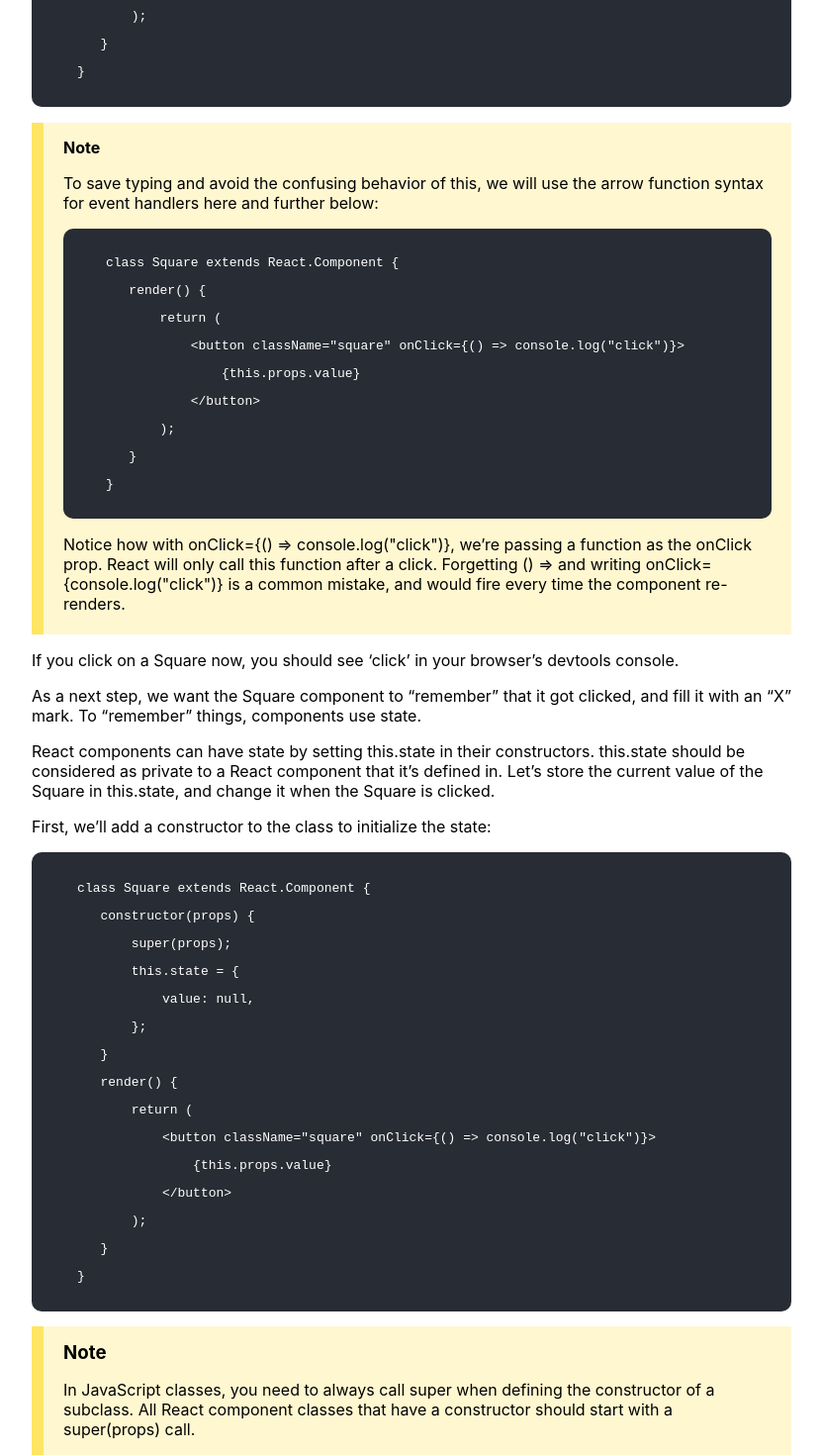
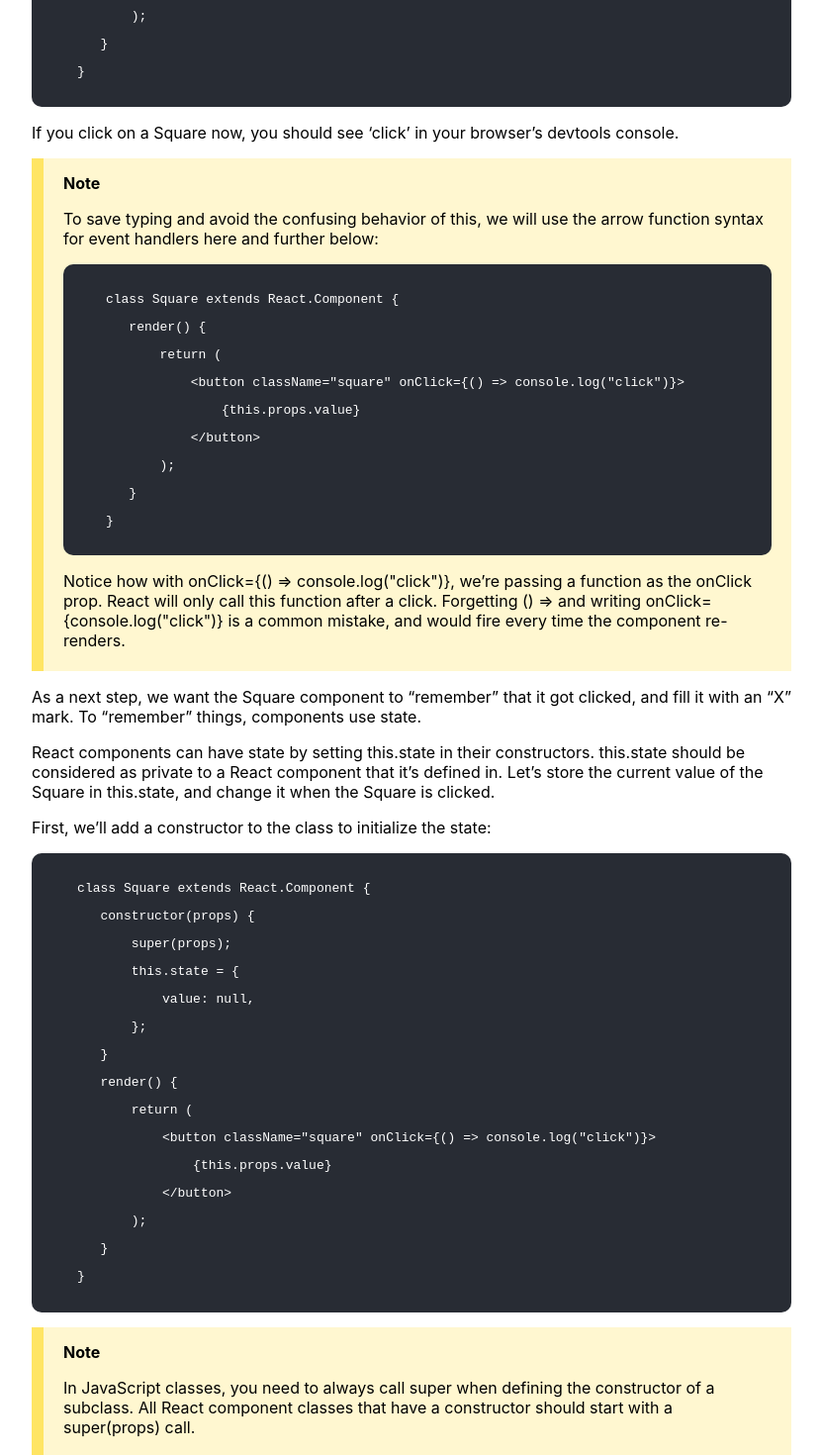
Before and after one commit to dileepbhupathi/React-app, a React (Create React App) app: page /tutorial in a window 1280 px wide. Shown: the part 5580-7050 px from the top of the page at 99% size, without its empty margins (32-863 px from the left). Built offline with nearby package versions, Linux system fonts and the light colour scheme.

Commit message:
gave unique variable names to tips WRT description in tutorial content data and done changes acc in tutorial content component

```diff
--- a/src/components/views/Constants/TutorialData/TutorialContentData/TutorialContent.js
+++ b/src/components/views/Constants/TutorialData/TutorialContentData/TutorialContent.js
@@ -190,9 +190,9 @@ export const TutorialContentData = [
             '}'
         ],
         description1 : 'If you click on a Square now, you should see ‘click’ in your browser’s devtools console.',
-        tipheader  : 'Note',
-        tipdescription : 'To save typing and avoid the confusing behavior of this, we will use the arrow function syntax for event handlers here and further below:',
-        tipcode : [
+        tipheader1  : 'Note',
+        tipdescription1 : 'To save typing and avoid the confusing behavior of this, we will use the arrow function syntax for event handlers here and further below:',
+        tipcode1 : [
             'class Square extends React.Component {',
             '   render() {',
             '       return (',
@@ -203,7 +203,7 @@ export const TutorialContentData = [
             '   }',
             '}'
         ],
-        tipdescription1 : 'Notice how with onClick={() => console.log("click")}, we’re passing a function as the onClick prop. React will only call this function after a click. Forgetting () => and writing onClick={console.log("click")} is a common mistake, and would fire every time the component re-renders.',
+        tipdescription1a : 'Notice how with onClick={() => console.log("click")}, we’re passing a function as the onClick prop. React will only call this function after a click. Forgetting () => and writing onClick={console.log("click")} is a common mistake, and would fire every time the component re-renders.',
         description2 : 'As a next step, we want the Square component to “remember” that it got clicked, and fill it with an “X” mark. To “remember” things, components use state.',
         description3 : 'React components can have state by setting this.state in their constructors. this.state should be considered as private to a React component that it’s defined in. Let’s store the current value of the Square in this.state, and change it when the Square is clicked.',
         description4 : 'First, we’ll add a constructor to the class to initialize the state:',
@@ -224,8 +224,8 @@ export const TutorialContentData = [
             '   }',
             '}'
         ],
-        tipHeader : 'Note',
-        tipDescription : 'In JavaScript classes, you need to always call super when defining the constructor of a subclass. All React component classes that have a constructor should start with a super(props) call.',
+        tipheader4 : 'Note',
+        tipdescription4 : 'In JavaScript classes, you need to always call super when defining the constructor of a subclass. All React component classes that have a constructor should start with a super(props) call.',
         description5 : 'Now we’ll change the Square’s render method to display the current state’s value when clicked:',
         Ulist2 : [
             'Replace this.props.value with this.state.value inside the <button> tag.',
@@ -333,8 +333,8 @@ export const TutorialContentData = [
             '   );',
             '}'
         ],
-        tipheader : 'Note',
-        tipdescription : 'We split the returned element into multiple lines for readability, and added parentheses so that JavaScript doesn’t insert a semicolon after return and break our code.',
+        tipheader10 : 'Note',
+        tipdescription10 : 'We split the returned element into multiple lines for readability, and added parentheses so that JavaScript doesn’t insert a semicolon after return and break our code.',
         description11 : 'Now we’re passing down two props from Board to Square: value and onClick. The onClick prop is a function that Square can call when clicked. We’ll make the following changes to Square:',
         Ulist3 : [
             'Replace this.state.value with this.props.value in Square’s render method',
@@ -364,8 +364,8 @@ export const TutorialContentData = [
             '4. Since the Board passed onClick={() => this.handleClick(i)} to Square, the Square calls the Board’s handleClick(i) when clicked.',
             '5. We have not defined the handleClick() method yet, so our code crashes. If you click a square now, you should see a red error screen saying something like “this.handleClick is not a function”.'
         ],
-        tipHeader : 'Note',
-        tipDescription : 'The DOM <button> element’s onClick attribute has a special meaning to React because it is a built-in component. For custom components like Square, the naming is up to you. We could give any name to the Square’s onClick prop or Board’s handleClick method, and the code would work the same. In React, it’s conventional to use on[Event] names for props which represent events and handle[Event] for the methods which handle the events.',
+        tipHeader13 : 'Note',
+        tipDescription13 : 'The DOM <button> element’s onClick attribute has a special meaning to React because it is a built-in component. For custom components like Square, the naming is up to you. We could give any name to the Square’s onClick prop or Board’s handleClick method, and the code would work the same. In React, it’s conventional to use on[Event] names for props which represent events and handle[Event] for the methods which handle the events.',
         description14 : 'When we try to click a Square, we should get an error because we haven’t defined handleClick yet. We’ll now add handleClick to the Board class:',
         code14 : [
             'class Board extends React.Component {',
@@ -464,8 +464,8 @@ export const TutorialContentData = [
         ],
         description3 : 'We have changed this.props to props both times it appears.',
         header3 : 'View the full code at this point',
-        tipheader : 'Note',
-        tipdescription : 'When we modified the Square to be a function component, we also changed onClick={() => this.props.onClick()} to a shorter onClick={props.onClick} (note the lack of parentheses on both sides).'
+        tipheader3 : 'Note',
+        tipdescription3 : 'When we modified the Square to be a function component, we also changed onClick={() => this.props.onClick()} to a shorter onClick={props.onClick} (note the lack of parentheses on both sides).'
     },
     {
         id : 19,
@@ -813,8 +813,8 @@ export const TutorialContentData = [
             "   });",
             " }",
         ],
-        tipheader : 'Note',
-        tipdescription : 'Unlike the array push() method you might be more familiar with, the concat() method doesn’t mutate the original array, so we prefer it.',
+        tipheader7 : 'Note',
+        tipdescription7 : 'Unlike the array push() method you might be more familiar with, the concat() method doesn’t mutate the original array, so we prefer it.',
         description8 : 'At this point, the Board component only needs the renderSquare and render methods. The game’s state and the handleClick method should be in the Game component.',
         header3 : 'View the full code at this point'
     },
--- a/src/components/views/TutorialComponent/TutorialContentComponent/TutorialContent.js
+++ b/src/components/views/TutorialComponent/TutorialContentComponent/TutorialContent.js
@@ -8,12 +8,11 @@ import { TutorialHeader } from "../TutorialHeaderComponent/TutorialHeader";
 
 export const TutorialContent = () => {
   const [isActive, setIsActive] = useState(false);
+
   function toggle() {
-    // if (isActive === i){
-    //     setIsActive(null)
-    // }
     setIsActive(!isActive);
   }
+
   return (
     <div>
       <div className="docs-content-container">
@@ -32,14 +31,6 @@ export const TutorialContent = () => {
                   ))}
                 </code>
               ) : null}
-
-              {/* {item.code21 ? (
-                <code className="tutorial-content-code-container">
-                  {item.code21.map((code) => (
-                    <pre>{code}</pre>
-                  ))}
-                </code>
-              ) : null} */}
 
               {item.Ulist4 ? (
                 <>
@@ -103,20 +94,27 @@ export const TutorialContent = () => {
                 <div className="doc-content-tip-container">
                   <h4>{item.tipheader}</h4>
                   <p>{item.tipdescription}</p>
-                  {item.tipcode ? (
-                    <code className="tutorial-content-code-container">
-                      {item.tipcode.map((tipcode) => (
-                        <pre>{tipcode}</pre>
-                      ))}
-                    </code>
-                  ) : null}
-                  {item.tipdescription1 ? <p>{item.tipdescription1}</p> : null}
                 </div>
               ) : null}
 
               {item.srcfile2 ? <img src={item.srcfile2} alt="" /> : null}
 
               {item.description1 ? <p>{item.description1}</p> : null}
+
+              {item.tipheader1 ? (
+                <div className="doc-content-tip-container">
+                  <h4>{item.tipheader1}</h4>
+                  <p>{item.tipdescription1}</p>
+                  {item.tipcode1 ? (
+                    <code className="tutorial-content-code-container">
+                      {item.tipcode1.map((tipcode) => (
+                        <pre>{tipcode}</pre>
+                      ))}
+                    </code>
+                  ) : null}
+                  {item.tipdescription1a ? <p>{item.tipdescription1a}</p> : null}
+                </div>
+              ) : null}
 
               {item.code1 ? (
                 <code className="tutorial-content-code-container">
@@ -134,40 +132,6 @@ export const TutorialContent = () => {
                 </code>
               ) : null}
 
-              {/* {item.code15 ? (
-                <code className="tutorial-content-code-container">
-                  {item.code15.map((code) => (
-                    <pre>{code}</pre>
-                  ))}
-                </code>
-              ) : null}
-
-              {item.code17 ? (
-                <code className="tutorial-content-code-container">
-                  {item.code17.map((code) => (
-                    <pre>{code}</pre>
-                  ))}
-                </code>
-              ) : null}
-
-              {item.Ulist ? (
-                <>
-                  {item.Ulist.map((each) => (
-                    <ul>
-                      <li>{each}</li>
-                    </ul>
-                  ))}
-                </>
-              ) : null}
-
-              {item.code35 ? (
-                <code className="tutorial-content-code-container">
-                  {item.code35.map((code) => (
-                    <pre>{code}</pre>
-                  ))}
-                </code>
-              ) : null} */}
-
               {item.description2 ? <p>{item.description2}</p> : null}
 
               {item.code2 ? (
@@ -177,54 +141,6 @@ export const TutorialContent = () => {
                   ))}
                 </code>
               ) : null}
-
-              {/* {item.code16 ? (
-                <code className="tutorial-content-code-container">
-                  {item.code16.map((code) => (
-                    <pre>{code}</pre>
-                  ))}
-                </code>
-              ) : null}
-
-              {item.code18 ? (
-                <code className="tutorial-content-code-container">
-                  {item.code18.map((code) => (
-                    <pre>{code}</pre>
-                  ))}
-                </code>
-              ) : null}
-
-              {item.code22 ? (
-                <code className="tutorial-content-code-container">
-                  {item.code22.map((code) => (
-                    <pre>{code}</pre>
-                  ))}
-                </code>
-              ) : null}
-
-              {item.code24 ? (
-                <code className="tutorial-content-code-container">
-                  {item.code24.map((code) => (
-                    <pre>{code}</pre>
-                  ))}
-                </code>
-              ) : null}
-
-              {item.code25 ? (
-                <code className="tutorial-content-code-container">
-                  {item.code25.map((code) => (
-                    <pre>{code}</pre>
-                  ))}
-                </code>
-              ) : null}
-
-              {item.code30 ? (
-                <code className="tutorial-content-code-container">
-                  {item.code30.map((code) => (
-                    <pre>{code}</pre>
-                  ))}
-                </code>
-              ) : null} */}
 
               {item.Olist ? (
                 <>
@@ -247,6 +163,14 @@ export const TutorialContent = () => {
               ) : null}
 
               {item.description3 ? <p>{item.description3}</p> : null}
+
+              {item.tipheader3 ? (
+                <div className="doc-content-tip-container">
+                  <h4>{item.tipheader3}</h4>
+                  <p>{item.tipdescription3}</p>
+                </div>
+              ) : null}
+
               {item.code3 ? (
                 <code className="tutorial-content-code-container">
                   {item.code3.map((code) => (
@@ -254,38 +178,6 @@ export const TutorialContent = () => {
                   ))}
                 </code>
               ) : null}
-
-              {/* {item.code7 ? (
-                <code className="tutorial-content-code-container">
-                  {item.code7.map((code) => (
-                    <pre>{code}</pre>
-                  ))}
-                </code>
-              ) : null}
-
-              {item.code23 ? (
-                <code className="tutorial-content-code-container">
-                  {item.code23.map((code) => (
-                    <pre>{code}</pre>
-                  ))}
-                </code>
-              ) : null}
-
-              {item.code32 ? (
-                <code className="tutorial-content-code-container">
-                  {item.code32.map((code) => (
-                    <pre>{code}</pre>
-                  ))}
-                </code>
-              ) : null}
-
-              {item.code36 ? (
-                <code className="tutorial-content-code-container">
-                  {item.code36.map((code) => (
-                    <pre>{code}</pre>
-                  ))}
-                </code>
-              ) : null} */}
 
               {item.Olist2 ? (
                 <>
@@ -316,68 +208,13 @@ export const TutorialContent = () => {
                 </code>
               ) : null}
 
-              {/* {item.code5 ? (
-                <code className="tutorial-content-code-container">
-                  {item.code5.map((code) => (
-                    <pre>{code}</pre>
-                  ))}
-                </code>
+{item.tipheader4 ? (
+                <div className="doc-content-tip-container">
+                  <h4>{item.tipheader4}</h4>
+                  <p>{item.tipdescription4}</p>
+                </div>
               ) : null}
 
-              {item.code8 ? (
-                <code className="tutorial-content-code-container">
-                  {item.code8.map((code) => (
-                    <pre>{code}</pre>
-                  ))}
-                </code>
-              ) : null}
-
-              {item.code19 ? (
-                <code className="tutorial-content-code-container">
-                  {item.code19.map((code) => (
-                    <pre>{code}</pre>
-                  ))}
-                </code>
-              ) : null}
-
-              {item.code26 ? (
-                <code className="tutorial-content-code-container">
-                  {item.code26.map((code) => (
-                    <pre>{code}</pre>
-                  ))}
-                </code>
-              ) : null}
-
-              {item.code31 ? (
-                <code className="tutorial-content-code-container">
-                  {item.code31.map((code) => (
-                    <pre>{code}</pre>
-                  ))}
-                </code>
-              ) : null}
-
-              {item.code33 ? (
-                <code className="tutorial-content-code-container">
-                  {item.code33.map((code) => (
-                    <pre>{code}</pre>
-                  ))}
-                </code>
-              ) : null}
-
-              {item.code37 ? (
-                <code className="tutorial-content-code-container">
-                  {item.code37.map((code) => (
-                    <pre>{code}</pre>
-                  ))}
-                </code>
-              ) : null} */}
-
-              {item.tipHeader ? (
-                <div className="doc-content-tip-container">
-                  <h3>{item.tipHeader}</h3>
-                  <p>{item.tipDescription}</p>
-                </div>
-              ) : null}
               {item.srcfile ? <img src={item.srcfile} alt="" /> : null}
               {item.description5 ? <p>{item.description5}</p> : null}
 
@@ -388,30 +225,6 @@ export const TutorialContent = () => {
                   ))}
                 </code>
               ) : null}
-
-              {/* {item.code20 ? (
-                <code className="tutorial-content-code-container">
-                  {item.code20.map((code) => (
-                    <pre>{code}</pre>
-                  ))}
-                </code>
-              ) : null}
-
-              {item.code27 ? (
-                <code className="tutorial-content-code-container">
-                  {item.code27.map((code) => (
-                    <pre>{code}</pre>
-                  ))}
-                </code>
-              ) : null}
-
-              {item.code34 ? (
-                <code className="tutorial-content-code-container">
-                  {item.code34.map((code) => (
-                    <pre>{code}</pre>
-                  ))}
-                </code>
-              ) : null} */}
 
               {item.Ulist2 ? (
                 <>
@@ -440,13 +253,6 @@ export const TutorialContent = () => {
                 </code>
               ) : null}
 
-              {/* {item.code28 ? (
-                <code className="tutorial-content-code-container">
-                  {item.code28.map((code) => (
-                    <pre>{code}</pre>
-                  ))}
-                </code>
-              ) : null} */}
 
               {item.description7 ? <p>{item.description7}</p> : null}
 
@@ -458,13 +264,13 @@ export const TutorialContent = () => {
                 </code>
               ) : null}
 
-              {/* {item.code29 ? (
-                <code className="tutorial-content-code-container">
-                  {item.code29.map((code) => (
-                    <pre>{code}</pre>
-                  ))}
-                </code>
-              ) : null} */}
+{item.tipheader7 ? (
+                <div className="doc-content-tip-container">
+                  <h4>{item.tipheader7}</h4>
+                  <p>{item.tipdescription7}</p>
+
+                </div>
+              ) : null}
 
               {item.description8 ? <p>{item.description8}</p> : null}
 
@@ -494,6 +300,13 @@ export const TutorialContent = () => {
                     <pre>{code}</pre>
                   ))}
                 </code>
+              ) : null}
+
+{item.tipheader10 ? (
+                <div className="doc-content-tip-container">
+                  <h4>{item.tipheader10}</h4>
+                  <p>{item.tipdescription10}</p>
+                </div>
               ) : null}
 
               {item.description11 ? <p>{item.description11}</p> : null}
@@ -530,6 +343,13 @@ export const TutorialContent = () => {
                 </>
               ) : null}
 
+{item.tipHeader13 ? (
+                <div className="doc-content-tip-container">
+                  <h4>{item.tipHeader13}</h4>
+                  <p>{item.tipDescription13}</p>
+                </div>
+              ) : null}
+
               {item.description14 ? <p>{item.description14}</p> : null}
 
               {item.code14 ? (
```
